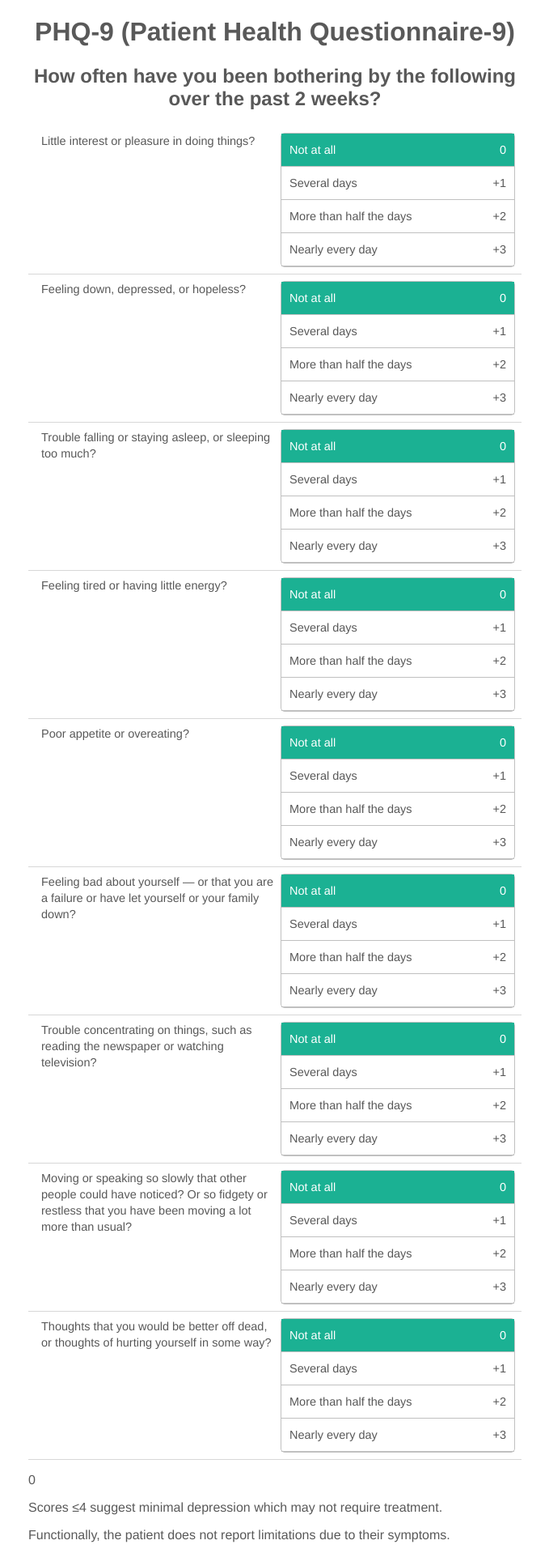
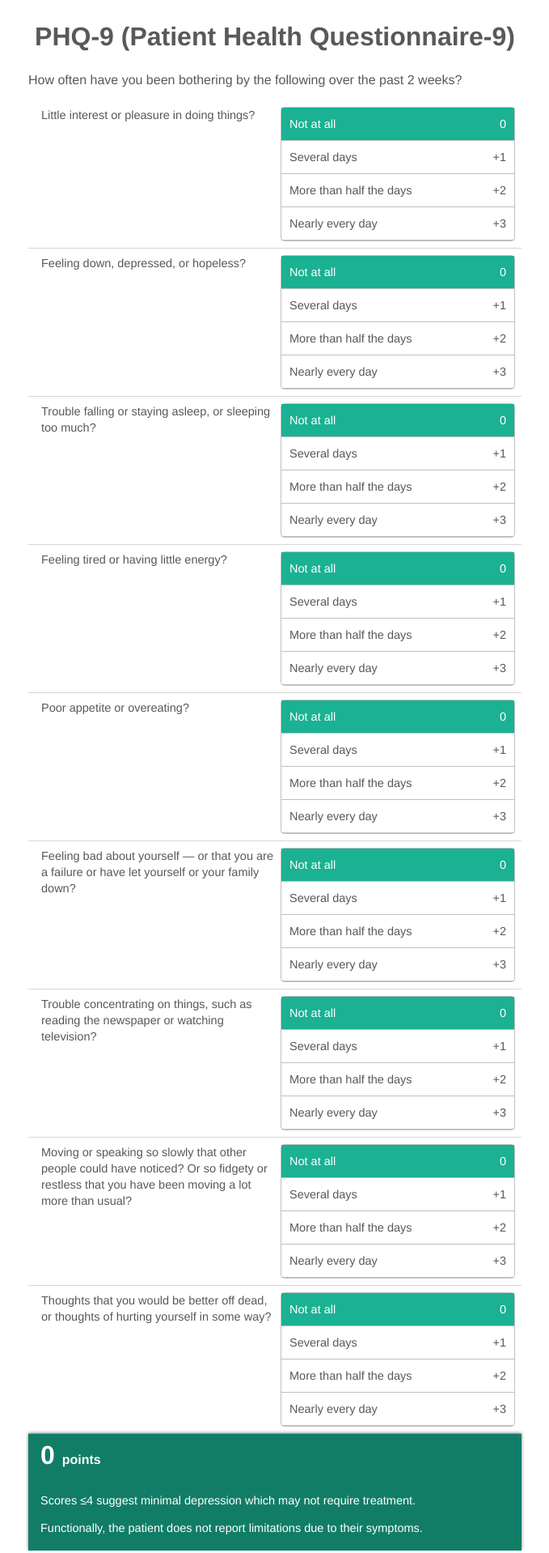
Before and after one commit to LesyaBobruyko/questionaries, a React (Create React App) app: page / in a window 1280 px wide. Shown: the top 1918 px of the page at 81% size, without its empty margins (300-979 px from the left). Built offline with nearby package versions, Linux system fonts and the light colour scheme.

Commit message:
Added styles for score

```diff
--- a/src/App.css
+++ b/src/App.css
@@ -0,0 +1,3 @@
+* {
+    box-sizing: border-box;
+}
--- a/src/components/questions/index.css
+++ b/src/components/questions/index.css
@@ -1,8 +1,8 @@
-h1 {
+h2 {
     font-size: 32px;
 }
 
-h1, h2 {
+.questionnaryName {
     text-align: center;
 }
 
--- a/src/components/questions/index.jsx
+++ b/src/components/questions/index.jsx
@@ -55,11 +55,11 @@ const Questions = () => {
 
   return (
     <div className="questionnaire">
-      <h1>PHQ-9 (Patient Health Questionnaire-9)</h1>
-      <h2>
+      <h2 className="questionnaryName">PHQ-9 (Patient Health Questionnaire-9)</h2>
+      <p>
         How often have you been bothering by the following over the past 2
         weeks?
-      </h2>
+      </p>
       {questions.map((question) => renderQuestion(question))}
       <Score score={score} />
     </div>
--- a/src/components/score/index.css
+++ b/src/components/score/index.css
@@ -0,0 +1,22 @@
+.score {
+    background: rgb(17, 125, 103);
+    color: #fff;
+    padding: 3px 15px;
+    box-shadow: 0 -1.5px 4px rgba(0,0,0,.5);
+    overflow: hidden;
+}
+
+.scoreValue {
+    margin-top: 5px;
+}
+
+.scoreValue > span {
+    font-size: 16px;
+    font-weight: 600;
+}
+
+.scoreComments {
+    font-size: 14.5px;
+    line-height: 20px;
+    font-weight: 300;
+}
--- a/src/components/score/index.js
+++ b/src/components/score/index.js
@@ -6,7 +6,10 @@ const Score = (props) => {
 
   return (
     <div className="score">
-      <p>{score}</p>
+      <h2 className="scoreValue">
+        {score} <span>points</span>
+      </h2>
+      <div className="scoreComments">
         {score <= 4 && (
           <>
             <p>
@@ -20,39 +23,31 @@ const Score = (props) => {
          </>
         )}
         {score >= 5 && score <= 9 && (
-        <>
             <p>
               Scores 5-9 suggest mild depression which may require only watchful
               waiting and repeated PHQ-9 at followup.
             </p>
-        </>
         )}
         {score >= 10 && score <= 14 && (
-        <>
             <p>
               Scores 10-14 suggest moderate depression severity; patients should
               have a treatment plan ranging form counseling, followup, and/or
               pharmacotherapy.
             </p>
-        </>
         )}
         {score >= 15 && score <= 19 && (
-        <>
             <p>
               Scores 15-19 suggest moderately severe depression; patients
-            typically should have immediate initiation of pharmacotherapy and/or
-            psychotherapy.
+              typically should have immediate initiation of pharmacotherapy
+              and/or psychotherapy.
             </p>
-        </>
         )}
         {score >= 20 && (
-        <>
             <p>
-            Scores 20 and greater suggest severe depression; patients typically
-            should have immediate initiation of pharmacotherapy and expedited
-            referral to mental health specialist.
+              Scores 20 and greater suggest severe depression; patients
+              typically should have immediate initiation of pharmacotherapy and
+              expedited referral to mental health specialist.
             </p>
-        </>
         )}
         {score > 4 && (
           <p>
@@ -63,6 +58,7 @@ const Score = (props) => {
           </p>
         )}
       </div>
+    </div>
   );
 };
 
```
Lines whose indentation alone changed are shown as unchanged.
